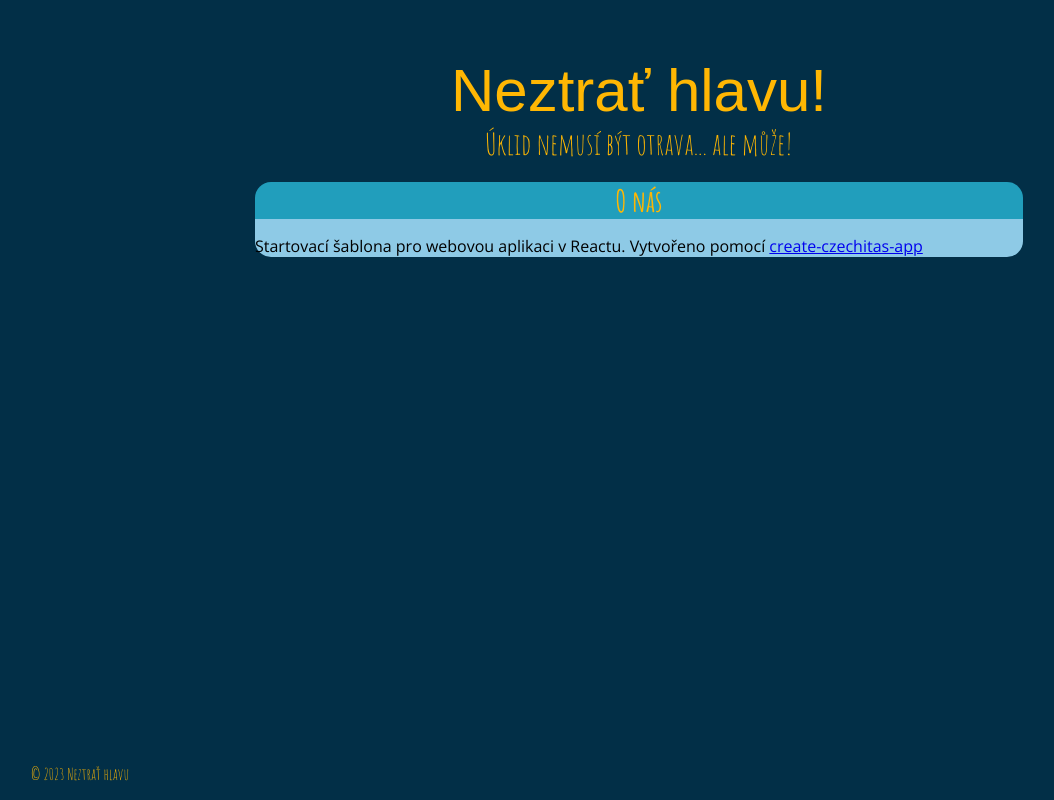
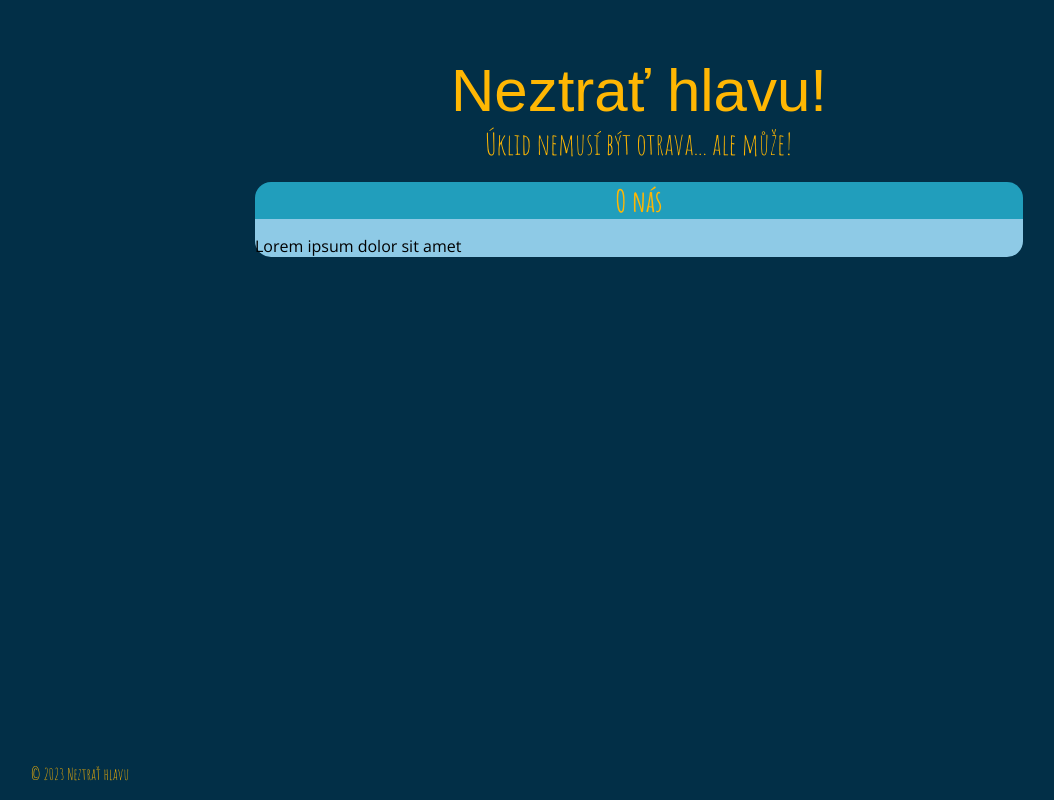
Before and after one commit to ciiryah/about-app, a React app: page / in a window 1280 px wide. Shown: the whole page, without its empty margins (1-1055 px from the left). Built offline with nearby package versions, Linux system fonts and the light colour scheme; a web font is replaced by a local one.

Commit message:
HomePage created

```diff
--- a/src/index.jsx
+++ b/src/index.jsx
@@ -1,46 +1,32 @@
-import React from 'react';
-import { createRoot } from 'react-dom/client';
-import './style.css';
-import { createBrowserRouter, RouterProvider } from 'react-router-dom';
-import { Header } from './components/Header';
-import { Footer } from './components/Footer';
-import { ErrorPage } from './pages/ErrorPage';
+import React from "react";
+import { createRoot } from "react-dom/client";
+import "./style.css";
+import { createBrowserRouter, RouterProvider, Outlet } from "react-router-dom";
+import { ErrorPage } from "./pages/ErrorPage";
+import { HomePage } from "./pages/HomePage";
 
 const App = () => {
-  return (
-    <div className="container">
-      <Header />
-      <main>
-        <p>
-          Startovací šablona pro webovou aplikaci v Reactu. Vytvořeno pomocí{' '}
-          <a href="https://www.npmjs.com/package/create-czechitas-app">
-            create-czechitas-app
-          </a>
-        </p>
-      </main>
-      <Footer />
-    </div>
-  );
+  return <Outlet />;
 };
 
 const router = createBrowserRouter([
   {
-    path: '/',
+    path: "/",
     element: <App />,
     errorElement: <ErrorPage />,
     children: [
       {
-        path: '/',
-        element: <App />, //přepsat na <HomePage /> až bude hotová
+        path: "/",
+        element: <HomePage />, //přepsat na <HomePage /> až bude hotová
       },
       {
-        path: 'about',
+        path: "about",
         element: <App />, //přepsat na <AboutPage /> až bude hotová
       },
     ],
   },
 ]);
 
-createRoot(document.querySelector('#app')).render(
-  <RouterProvider router={router} />,
+createRoot(document.querySelector("#app")).render(
+  <RouterProvider router={router} />
 );
--- a/src/pages/ErrorPage/index.jsx
+++ b/src/pages/ErrorPage/index.jsx
@@ -6,16 +6,12 @@ import { Footer } from "../../components/Footer";
 
 export const ErrorPage = () => {
   return (
-    <>
     <div className="container">
       <Header />
       <main>
-          <div className="error">
-            404: Bylo tu, není tu, a bohdá ani nebude.
-          </div>
+        <div className="error">404: Bylo tu, není tu, a bohdá ani nebude.</div>
       </main>
       <Footer />
     </div>
-    </>
   );
 };
--- a/src/pages/HomePage/index.jsx
+++ b/src/pages/HomePage/index.jsx
@@ -0,0 +1,18 @@
+import React from "react";
+import "./style.css";
+import { Header } from "../../components/Header";
+import { Footer } from "../../components/Footer";
+
+export const HomePage = () => {
+  return (
+    <div className="container">
+      <Header />
+      <main>
+        <div>
+          <p>Lorem ipsum dolor sit amet</p>
+        </div>
+      </main>
+      <Footer />
+    </div>
+  );
+};
```
Lines whose indentation alone changed are shown as unchanged.
